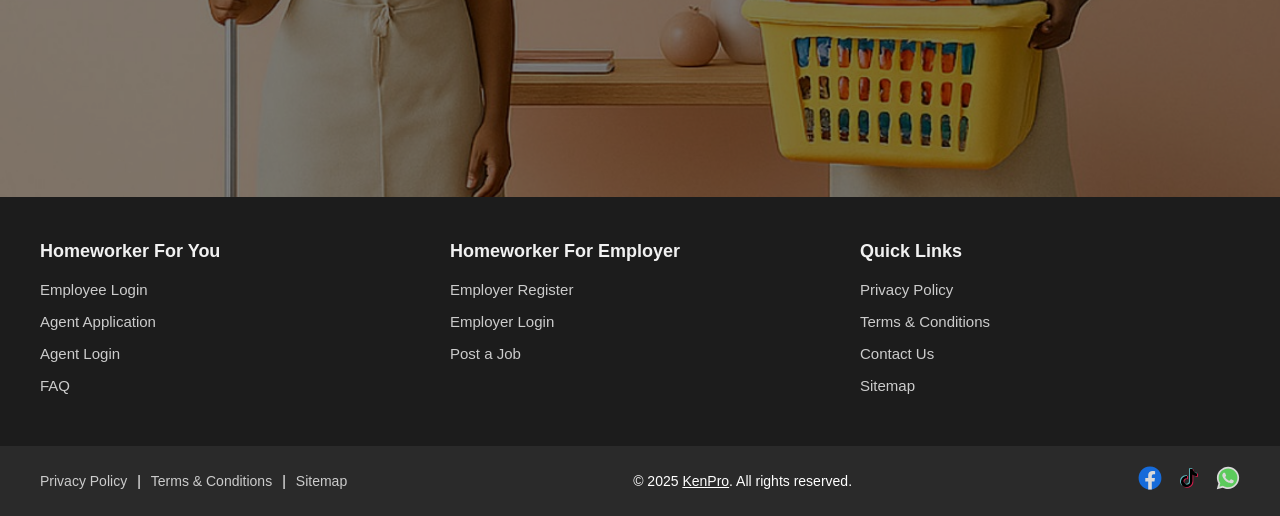
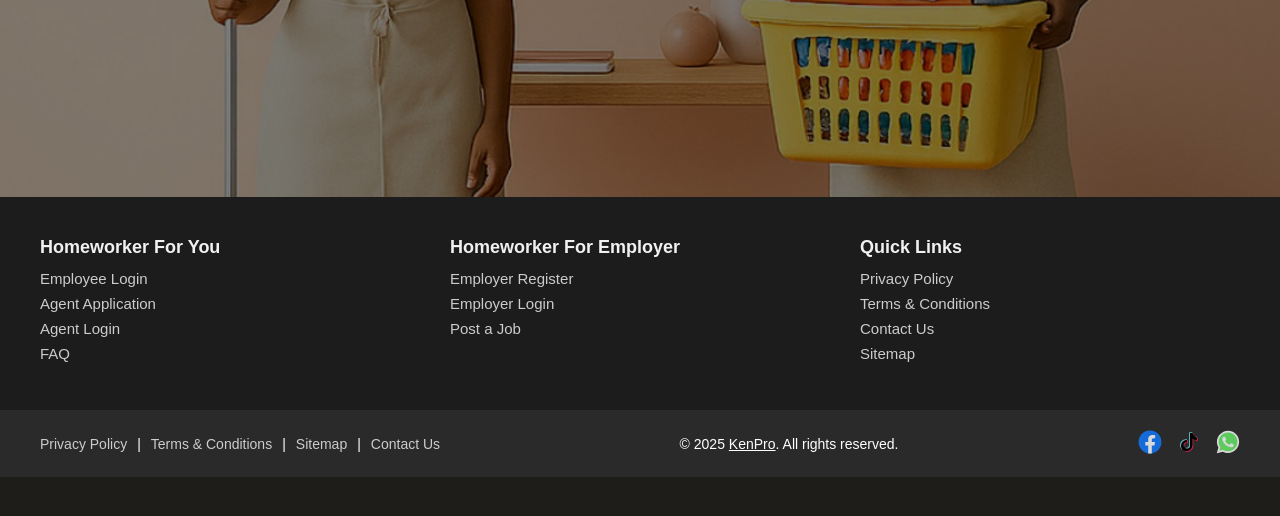
Before and after one commit to kenprohosting/Homeworker.info, a PHP site: page / in a window 1280 px wide. Shown: the part 679-1195 px from the top of the page. After the commit the page ends 1156 px from the top, so only its background shows below. Run offline with PHP 8.4, Linux system fonts and the light colour scheme.

Commit message:
footer customization

```diff
--- a/index.php
+++ b/index.php
@@ -152,9 +152,11 @@ $isLoggedIn = isset($_SESSION['employer_name']);
         <a href="agent_terms_and_conditions.php">Terms & Conditions</a>
         <span>|</span>
         <a href="sitemap.xml">Sitemap</a>
+        <span>|</span>
+        <a href="contact.php">Contact Us</a>
       </div>
 
-      <p>&copy; <?= date("Y") ?> <a style="color: white;" href="https://www.kenpro.org/">KenPro</a>. All rights reserved.</p>
+      <p>&copy; <?= date("Y") ?> <a style="color: white;" href="https://www.kenpro.org/" target="_blank">KenPro</a>. All rights reserved.</p>
 
       <div class="footer-socials">
         <a href="https://facebook.com" target="_blank" aria-label="Facebook">
--- a/styles.css
+++ b/styles.css
@@ -927,14 +927,14 @@ main, .container, .contact-container, .faq-container {
 /* footer */
 /* General Footer Styling */
 footer {
-  background-color: #0A4A70;
-  text-align: center;
-  margin-top: auto;
+
+
+  /*margin-top: auto;*/
   font-family: Arial, sans-serif;
   font-size: 15px;
   color: #fff;
 
-  line-height: 1.6;
+  /*line-height: 1.6;*/
 }
 
 /* Top Footer */
@@ -945,7 +945,7 @@ footer {
 
 .footer-grid {
   display: grid;
-  grid-template-columns: repeat(auto-fit, minmax(220px, 1fr));
+  grid-template-columns: repeat(3, 1fr);
   gap: 30px;
   max-width: 1200px;
   margin: 0 auto;
```
Also changed, not shown: 1 other file.
